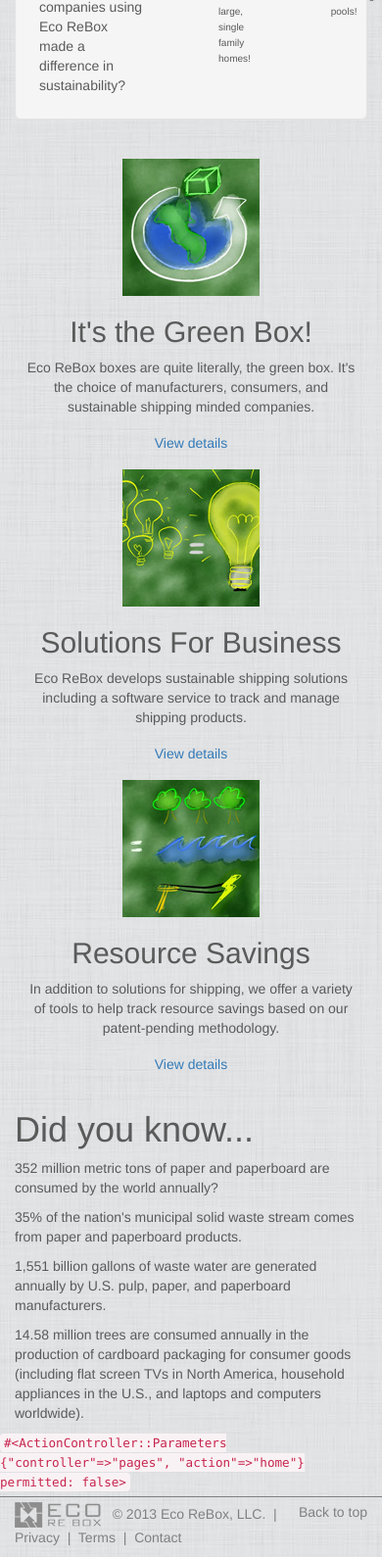
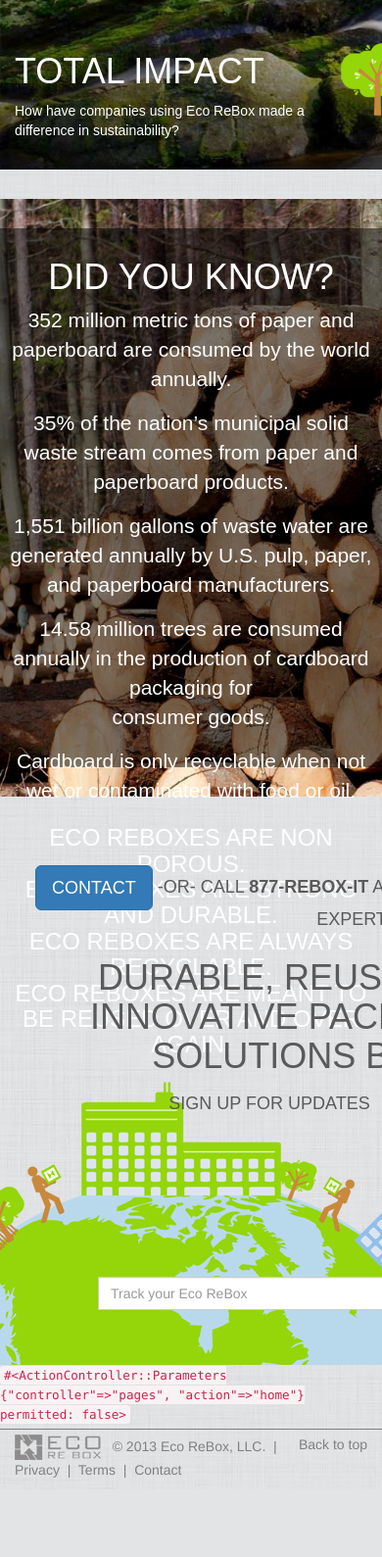
Before and after one commit to Mallanaga/ERB, a Rails app: page / in a window 390 px wide. Shown: the part 573-2162 px from the top of the page at 98% size. After the commit the page ends 2093 px from the top, so only its background shows below. Run offline with Rails 7, Linux system fonts and the light colour scheme; data that the repository does not hold is empty; style sheets or scripts are compiled from the project's sources; parts of the project's set-up code (start-up, migrations or seed data) failed here and were passed over; some libraries are stand-ins or nearby versions.

Commit message:
home page update

```diff
--- /dev/null
+++ b/app/assets/javascripts/mailings.js.coffee
@@ -0,0 +1,3 @@
+# Place all the behaviors and hooks related to the matching controller here.
+# All this logic will automatically be available in application.js.
+# You can use CoffeeScript in this file: http://jashkenas.github.com/coffee-script/
--- /dev/null
+++ b/app/assets/stylesheets/mailings.css.scss
@@ -0,0 +1,3 @@
+// Place all the styles related to the mailings controller here.
+// They will automatically be included in application.css.
+// You can use Sass (SCSS) here: http://sass-lang.com/
--- a/app/assets/stylesheets/main.css.scss
+++ b/app/assets/stylesheets/main.css.scss
@@ -251,3 +251,44 @@
   display: inline;
   width: 90px;
 }
+
+h1, h2, h3, h4 {
+font-family: 'Oswald', sans-serif;
+text-transform: uppercase;
+}
+#total_impact_view{
+  background-image: url('/assets/total_impact_view.jpg');
+  background-size: cover;
+}
+
+#total_impact_view table{
+  font-family: 'Oswald', sans-serif;
+  color: #FFFFFF;
+}
+
+#did_you_know_view{
+  background-image: url('/assets/did_you_know_view.jpg');
+  background-size: cover;
+}
+
+#did_you_know_text {
+  font-family: 'Oswald', sans-serif;
+  width: 1000px;
+  margin-right: auto;
+  margin-left: auto;
+  color: #FFFFFF;
+  font-size: 20px;
+  font-weight: normal;
+  padding: 10px;
+  height: 550px;
+  background-color:rgba(0,0,0,0.5);
+  text-align: center;
+}
+
+#contact_tracking_view{
+  height: 550px;
+  background-image: url('/assets/contact_tracking_view.png');
+  background-attachment: fixed;
+  background-repeat: no-repeat;
+  background-position: center bottom;
+}
--- /dev/null
+++ b/app/helpers/mailings_helper.rb
@@ -0,0 +1,2 @@
+module MailingsHelper
+end
--- a/app/views/layouts/_header.html.erb
+++ b/app/views/layouts/_header.html.erb
@@ -1,13 +1,3 @@
-<script>
-  (function(i,s,o,g,r,a,m){i['GoogleAnalyticsObject']=r;i[r]=i[r]||function(){
-  (i[r].q=i[r].q||[]).push(arguments)},i[r].l=1*new Date();a=s.createElement(o),
-  m=s.getElementsByTagName(o)[0];a.async=1;a.src=g;m.parentNode.insertBefore(a,m)
-  })(window,document,'script','//www.google-analytics.com/analytics.js','ga');
-
-  ga('create', 'UA-45645545-1', 'ecorebox.com');
-  ga('send', 'pageview');
-
-</script>
 <nav class="navbar" role="navigation">
   <div class="container">
     <div class="navbar-header">
--- a/app/views/pages/home.html.erb
+++ b/app/views/pages/home.html.erb
@@ -53,24 +53,18 @@
 ================================================== -->
 <!-- Wrap the rest of the page in another container to center all the content. -->
 
-<div class="container marketing">
-	<div id="contactus" align="center">
-		<h4><%= link_to 'Contact', contact_path, class: "btn btn-primary btn-lg" %> -or- call <strong>877-REBOX-IT</strong> and speak with one of our packaging experts today!</h4>
-	</div>
-  <div class='row'>
-    <div class='col-sm-6 col-sm-offset-3'>
-      <%= form_tag 'http://ecorebox.herokuapp.com/track', method: "get", class: 'input-group', target: '_blank', id: 'track_a_box' do %>
-        <%= text_field_tag :uid, '', placeholder: 'Track your Eco ReBox', class: 'form-control' %>
-        <span class='input-group-btn'>
-          <%= submit_tag "Track", class: 'btn btn-default' %>
-        </span>
-      <% end %>
-    </div>
-  </div>
-  <br/>
-
-	<div class='well well-lg'>
-		<table>
+<div class="marketing">
+	<div id="total_impact_view" class='jumbotron'>
+    <div class='container'>
+      <p>&nbsp;</p>
+      <table width="1000" align="center">
+        <tr>
+          <td width="430"><iframe width="400" height="225" src="http://www.youtube.com/embed/2znwYZNyOkU" frameborder="0" allowfullscreen></iframe></td>
+          <td valign="top"><h1>Why choose Eco Rebox boxes for your reusable packaging needs?</h1></td>
+        </tr>
+      </table>
+      <p>&nbsp;</p>
+      <table width="1000" align="center">
         <tr>
           <td width="300" valign="top">
             <h1>Total Impact</h1> How have companies using Eco ReBox made a difference in sustainability?
@@ -105,35 +99,78 @@
         </tr>
       </table>
     </div>
+  </div>
 
-  <br/>
-
-  <div class="row">
-    <div class="col-sm-4 col-xs-12">
-      <%= image_tag '140_box.jpg', alt: 'boxes' %>
-      <h2>It's the Green Box!</h2>
-      <p>Eco ReBox boxes are quite literally, the green box. It's the choice of manufacturers, consumers, and sustainable shipping minded companies.</p>
-      <p><%= link_to 'View details', reuse_path, class: 'btn' %></p>
-    </div>
-    <div class="col-sm-4 col-xs-12">
-      <%= image_tag '140_solutions.jpg', alt: 'solutions' %>
-      <h2>Solutions For Business</h2>
-      <p>Eco ReBox develops sustainable shipping solutions including a software service to track and manage shipping products.</p>
-      <p><%= link_to 'View details', software_path, class: 'btn' %></p>
-    </div>
-    <div class="col-sm-4 col-xs-12">
-      <%= image_tag '140_resources.jpg', alt: 'resources' %>
-      <h2>Resource Savings</h2>
-      <p>In addition to solutions for shipping, we offer a variety of tools to help track resource savings based on our patent-pending methodology.</p>
-      <p><%= link_to 'View details', resources_path, class: 'btn' %></p>
+  <div id="did_you_know_view" class='jumbotron'>
+    <div id="did_you_know_text" class='container'>
+      <h1>Did You Know?</h1>
+      <p>352 million metric tons of paper and paperboard are consumed by the world annually.</p>
+      <p>35% of the nation&rsquo;s municipal solid waste stream comes from paper and paperboard products.</p>
+      <p>1,551 billion gallons of waste water are generated annually by U.S. pulp, paper, <br />
+        and paperboard manufacturers.</p>
+      <p>14.58 million trees are consumed annually in the production of cardboard packaging for <br />
+        consumer goods.</p>
+      <p>Cardboard is only recyclable when not wet or contaminated with food or oil. </p>
+      <h3>Eco Reboxes are non porous.<br />
+        Eco Reboxes are strong and durable.<br />
+        Eco Reboxes are always recyclable. <br />
+      Eco Reboxes are meant to be reused over and over again.</h3>
     </div>
   </div>
 
-  <h1>Did you know...</h1>
-  <p>352 million metric tons of paper and paperboard are consumed by the world annually?</p>
-  <p>35% of the nation's municipal solid waste stream comes from paper and paperboard products.</p>
-  <p>1,551 billion gallons of waste water are generated annually by U.S. pulp, paper, and paperboard manufacturers.</p>
-  <p>14.58 million trees are consumed annually in the production of cardboard packaging for consumer goods (including flat screen TVs in North America, household appliances in the U.S., and laptops and computers worldwide). </p>
+  <div id="contact_tracking_view">
+    <p>&nbsp;</p>
+    <table width="800" align="center">
+      <tr><td align="center">
+        <div id="contactus" align="center">
+          <h4><%= link_to 'Contact', contact_path, class: "btn btn-primary btn-lg" %> -or- call <strong>877-REBOX-IT</strong> and speak with one of our packaging experts today!</h4>
+        </div>
+      </td></tr>
+      <tr><td align="center">
+        <h1>Durable, Reusable Boxes and Innovative Packaging Design & Solutions by Eco ReBox</h1>
+      </td></tr>
+      <tr><td align="center">
+        <table width="500" align="center">
+          <tr>
+            <td width="250" valign="top">
+              <h4 align="center">Sign Up For Updates</h4>
+            </td>
+            <td width="250" align="right">
+              <%= form_for(Mailing.new) do |f| %>
+                <%= render 'shared/error_messages', object: f.object %>
+                <div class='form-group'>
+                  <%= f.text_field :name, class: 'form-control', placeholder: 'Your Name' %>
+                </div>
+                <div class='form-group'>
+                  <%= f.text_field :email, class: 'form-control', placeholder: 'Enter Your Email Address' %>
+                </div>
+                <div class='form-group'>
+                  <%= text_field_tag :email_confirm, nil, class: 'form-control', placeholder: 'Confirm Email Address' %>
+                </div>
+                <div class='form-group'>
+                  <%= f.submit 'Sign Me Up!', class: 'btn btn-default' %>
+                </div>
+              <% end %>
+            </td>
+          </tr>
+        </table>
+      </td></tr>
+      <tr><td align="center">
+        <table width="600" border="0" align="center">
+          <tr>
+            <td>
+              <%= form_tag 'http://ecorebox.herokuapp.com/track', method: "get", class: 'input-group', target: '_blank', id: 'track_a_box' do %>
+                <%= text_field_tag :uid, '', placeholder: 'Track your Eco ReBox', class: 'form-control' %>
+                <span class='input-group-btn'>
+                  <%= submit_tag "Track", class: 'btn btn-default' %>
+                </span>
+              <% end %>
+            </td>
+          </tr>
+        </table>
+      </td></tr>
+    </table>
+  </div>
 </div> <!--/.container marketing -->
 
 <script>
--- a/config/routes.rb
+++ b/config/routes.rb
@@ -18,6 +18,7 @@
   resources :order_details
   resources :trips
   resources :sessions,    only: [:new, :create, :destroy]
+  resources :mailings,    only: [:create]
   resources :password_resets
 
   root                              to: 'pages#home'
```
Also changed, not shown: app/controllers/mailings_controller.rb (added, +17 -0 lines), app/models/mailing.rb (added, +8 -0 lines), app/views/html_updates/_footer.html (added, +20 -0 lines), app/views/html_updates/home.html (added, +179 -0 lines), app/views/layouts/application.html.erb (+10 -4 lines), db/migrate/20131119192812_create_mailings.rb (added, +9 -0 lines), spec/models/mailing_spec.rb (added, +5 -0 lines), app/assets/images/contact_tracking_view.png (added), app/assets/images/did_you_know_view.jpg (added), app/assets/images/total_impact_view.jpg (added), db/schema.rb, 1 other file. Lines whose indentation alone changed are shown as unchanged.
